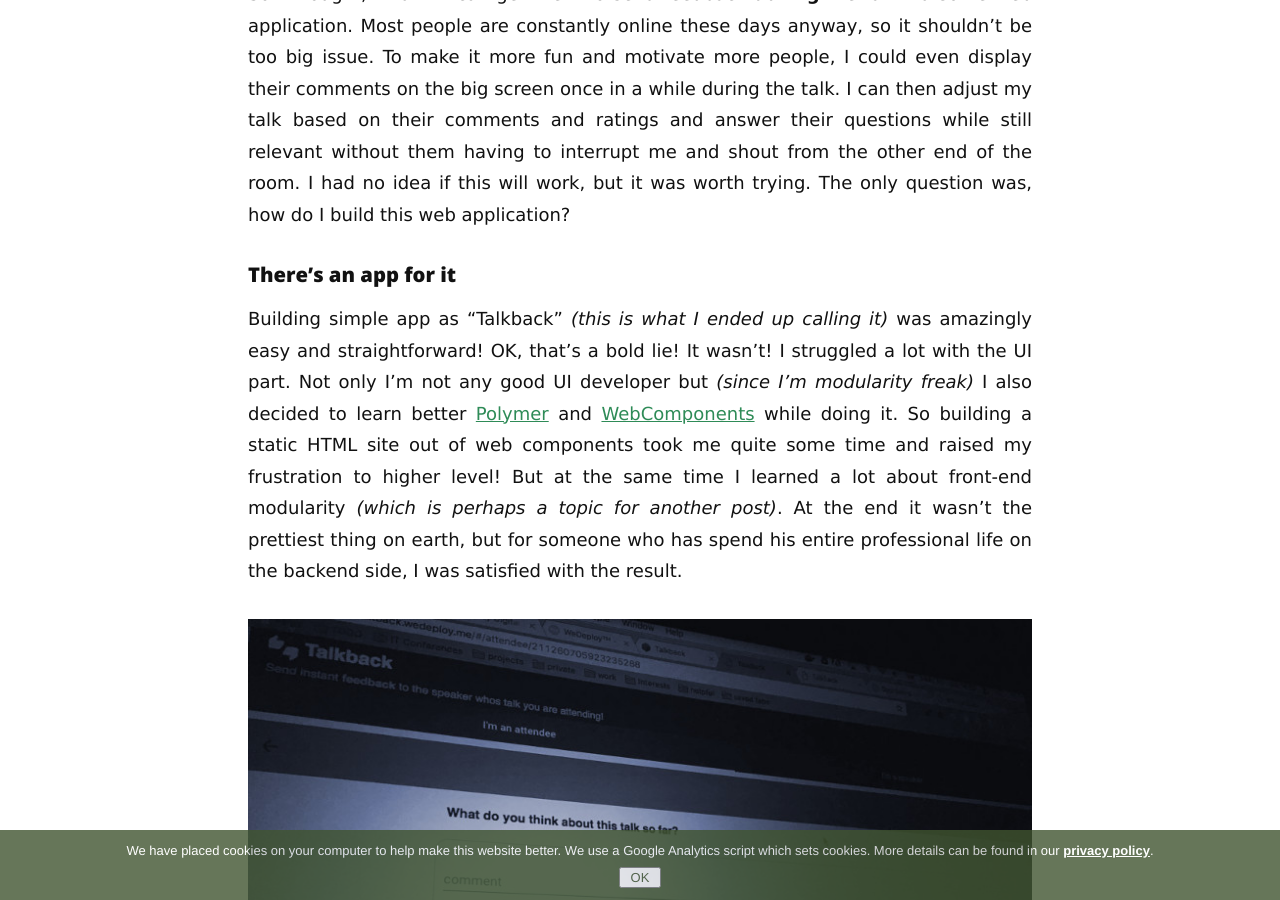
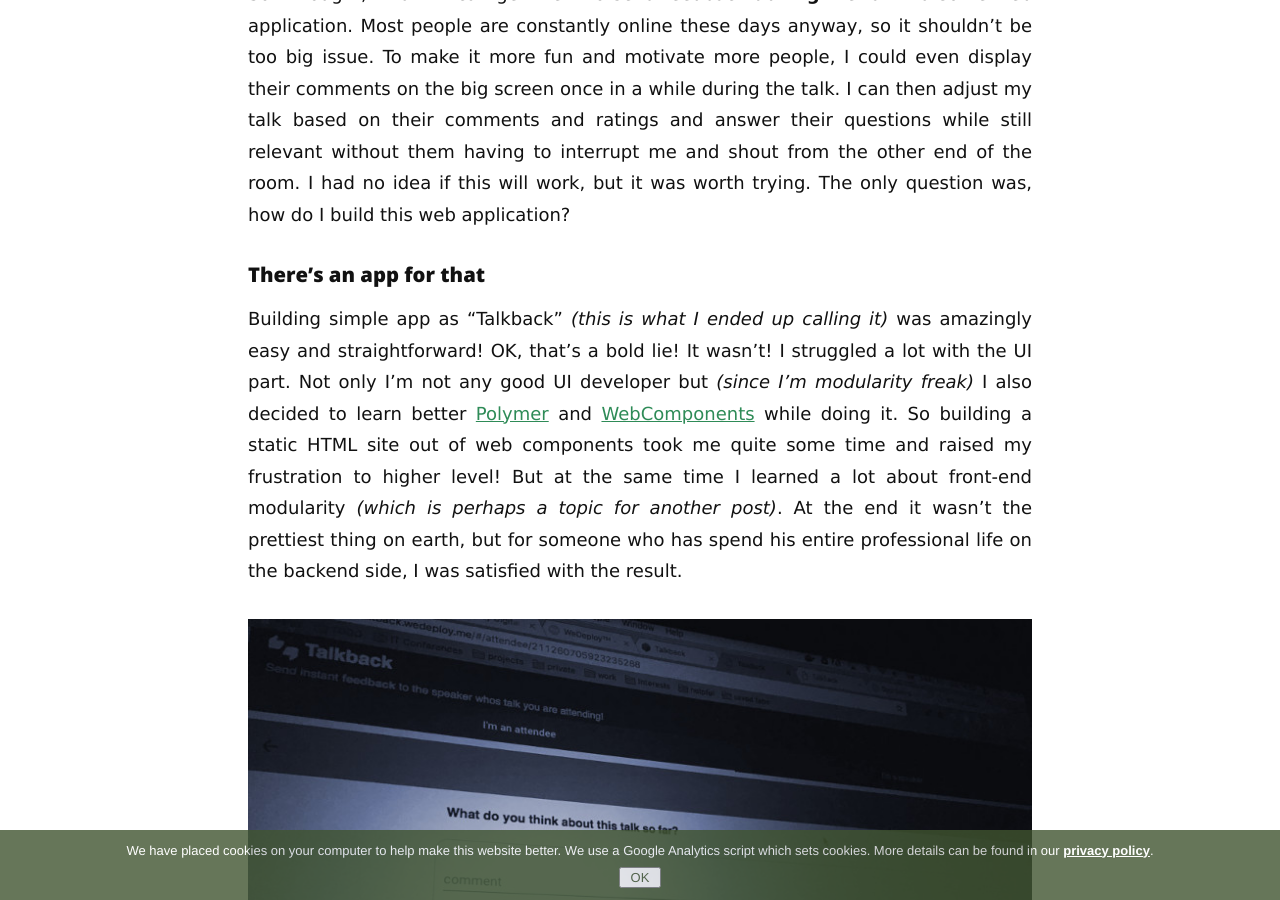
Before and after one commit to azzazzel/azzazzel.github.io, a Jekyll site: the page built from _posts/2017-03-16-Getting_feedback_live.md, in a window 1280 px wide and 900 px high, scrolled down 1289 px. Built offline with Jekyll 4.4.1, drawn with Linux system fonts in a browser that asks for light colours; nearby versions of some CDN libraries; comment, search, counter and statistics services are not loaded.

Commit message:
fixed typos

```diff
--- a/_posts/2017-03-16-Getting_feedback_live.md
+++ b/_posts/2017-03-16-Getting_feedback_live.md
@@ -12,7 +12,7 @@ Based on many conversations I've had with attendees in the past, I figured they
 
 So I thought, what if I can get them to send feedback __during__ the talk via some web application. Most people are constantly online these days anyway, so it shouldn't be too big issue. To make it more fun and motivate more people, I could even display their comments on the big screen once in a while during the talk. I can then adjust my talk based on their comments and ratings and answer their questions while still relevant without them having to interrupt me and shout from the other end of the room. I had no idea if this will work, but it was worth trying. The only question was, how do I build this web application?
 
-#### There's an app for it
+#### There's an app for that
 
 Building simple app as "Talkback" _(this is what I ended up calling it)_ was amazingly easy and straightforward! OK, that's a bold lie! It wasn't! I struggled a lot with the UI part. Not only I'm not any good UI developer but _(since I'm modularity freak)_ I also decided to learn better [Polymer](https://www.polymer-project.org/) and [WebComponents](https://en.wikipedia.org/wiki/Web_Components) while doing it. So building a static HTML site out of web components took me quite some time and raised my frustration to higher level! But at the same time I learned a lot about front-end modularity _(which is perhaps a topic for another post)_. At the end it wasn't the prettiest thing on earth, but for someone who has spend his entire professional life on the backend side, I was satisfied with the result.
 
@@ -30,7 +30,7 @@ The first conference to give me the opportunity to present it _(or run my experi
  - **do the WeDeploy have limit of pinging other servers?** - Not that I'm aware of. Keep in mind though, at the time of writing this post, WeDeploy is in alpha _(oops I guess I said "beta" during the conference)_, so things may change.
  - **can we deploy vanila java ee app?** - As I demonstrated during the last few minutes of the talk you can [run Java applications](http://wedeploy.com/docs/other/java.html) _(SpringBoot based one in this case)_. I've also run OGSi based applications on it. I'm pretty sure you can run Java EE applications on it if you manage to package them as single executable jar _(for example by using one of the solutions from [MicroProfile](https://microprofile.io/))_. It can also run [Liferay as a service](http://wedeploy.com/docs/other/liferay.html), which is quite complex Java EE app :)
 
-If you have more questions about WeDeploy please use the conversations on [wedeploy.com](http://wedeploy.com/) or join [WeDeploy's Slack](wedeploy.slack.com)!
+If you have more questions about WeDeploy please use the conversations on [wedeploy.com](http://wedeploy.com/) or join [WeDeploy's Slack](http://wedeploy.slack.com)!
 
 #### Back to feedback
 
```
